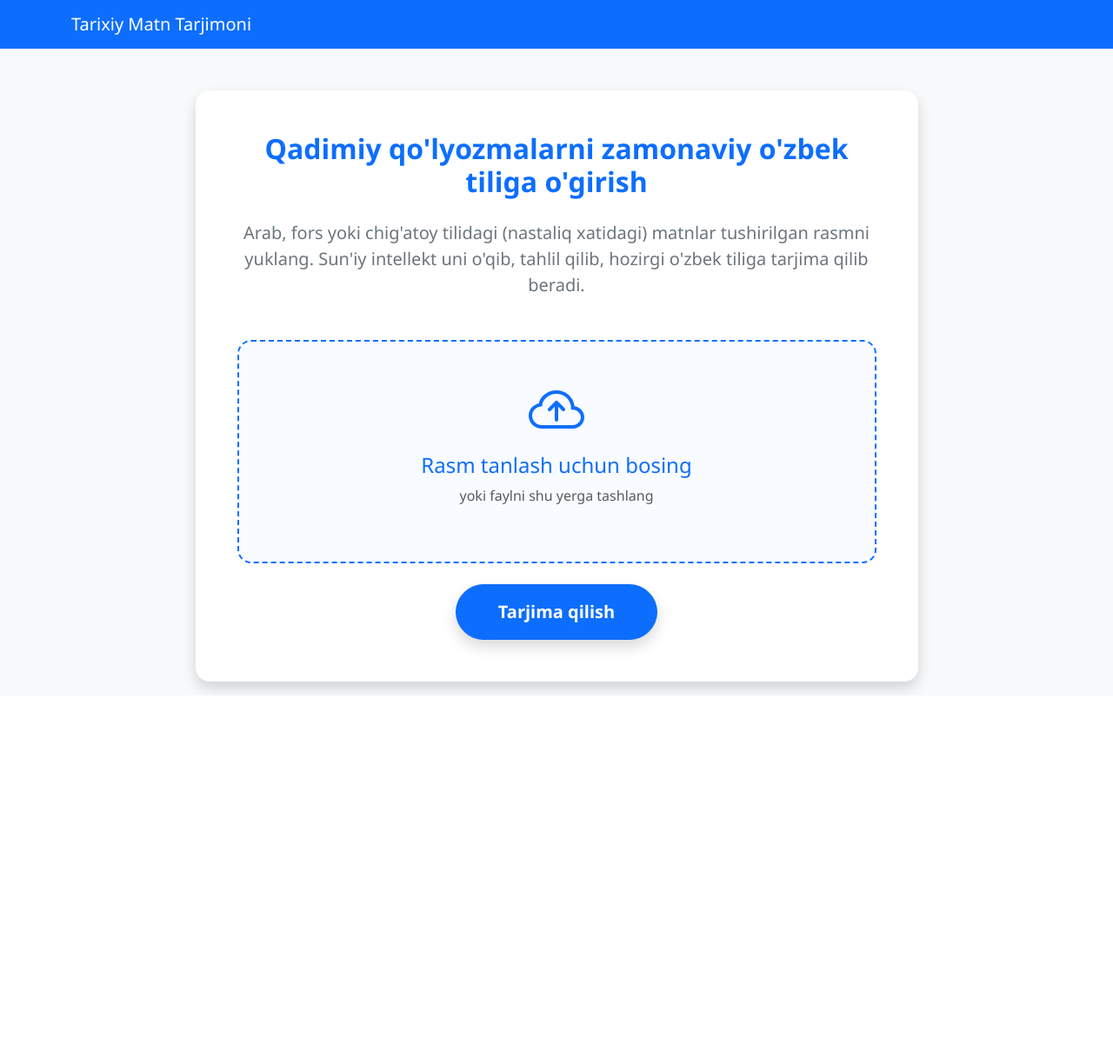
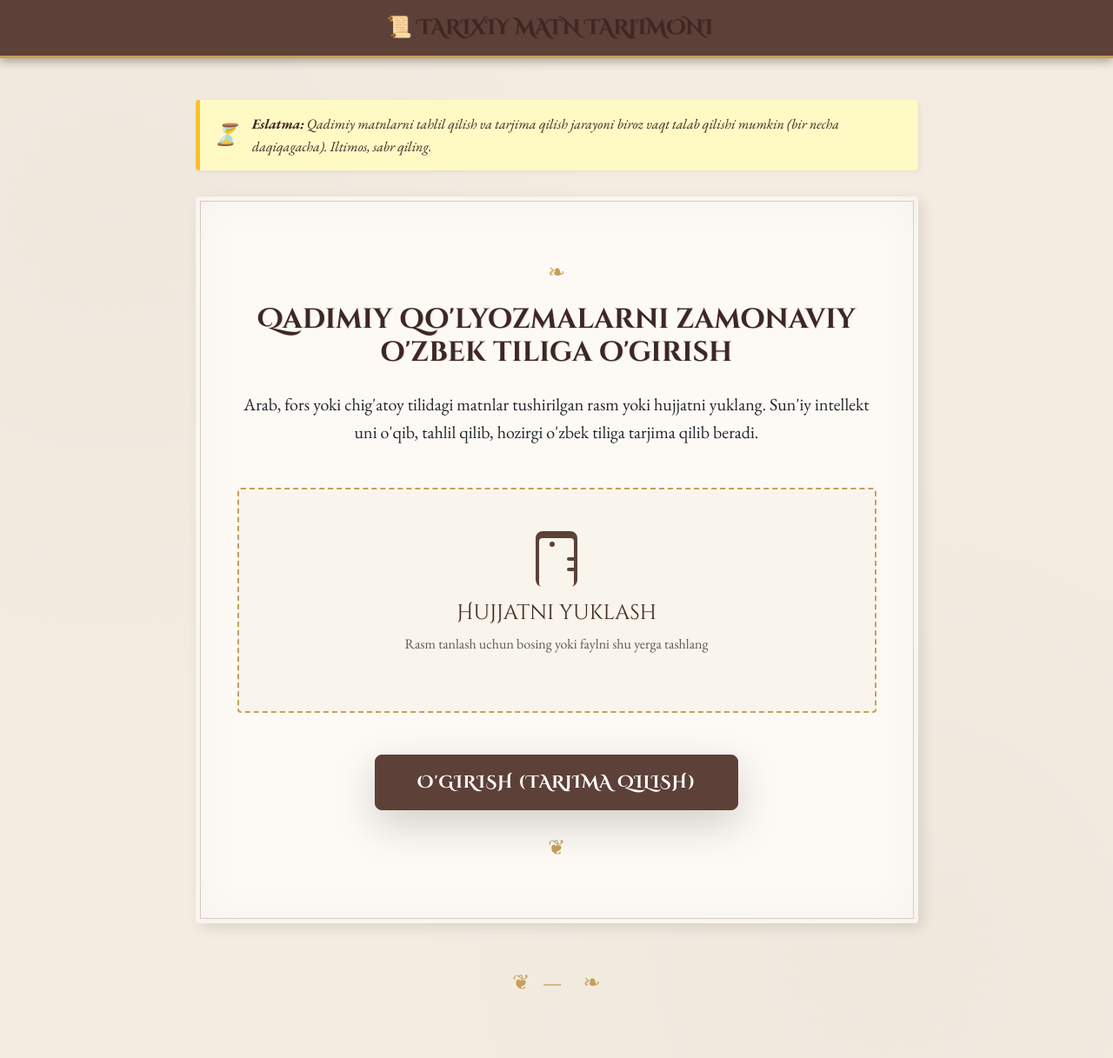
Before and after one commit to Asrorbekrustamovich/modernlanguage, a Flask app: page / in a window 1280 px wide. Shown: the whole page at 87% size. Before the commit the page ends 800 px from the top, so only its background shows below. Run offline with Flask 3, Linux system fonts and the light colour scheme.

Commit message:
animation added

```diff
--- a/static/style.css
+++ b/static/style.css
@@ -1,43 +1,214 @@
-body {
-    background-color: #f4f7f6;
-    font-family: 'Segoe UI', Tahoma, Geneva, Verdana, sans-serif;
+/* Historical Style Redesign */
+@import url('https://fonts.googleapis.com/css2?family=Cinzel+Decorative:wght@400;700;900&family=EB+Garamond:ital,wght@0,400..800;1,400..800&family=Lora:ital,wght@0,400..700;1,400..700&display=swap');
+
+:root {
+    --parchment: #f4ece1;
+    --ink: #3e2723;
+    --leather: #5d4037;
+    --gold: #c5a059;
+    --light-parchment: #fdfaf5;
+    --border-color: #8d6e63;
 }
 
+body {
+    background-color: var(--parchment);
+    background-image:
+        radial-gradient(circle at 10% 20%, rgba(0,0,0,0.02) 0%, transparent 40%),
+        radial-gradient(circle at 80% 90%, rgba(0,0,0,0.02) 0%, transparent 40%);
+    font-family: 'EB Garamond', serif;
+    color: var(--ink);
+    line-height: 1.6;
+    min-height: 100vh;
+}
+
+/* Typography */
+h1, h2, h3, h4, h5, .navbar-brand {
+    font-family: 'Cinzel Decorative', cursive;
+    color: var(--ink);
+    text-shadow: 1px 1px 1px rgba(0,0,0,0.1);
+}
+
+.text-primary {
+    color: var(--leather) !important;
+}
+
+/* Navigation */
+.navbar {
+    background-color: var(--leather) !important;
+    border-bottom: 3px solid var(--gold);
+    box-shadow: 0 4px 10px rgba(0,0,0,0.3);
+}
+
+.navbar-brand {
+    font-size: 1.5rem;
+    font-weight: 700;
+}
+
+/* Card Styling */
+.card {
+    background-color: var(--light-parchment);
+    border: 1px solid var(--border-color);
+    border-radius: 4px;
+    box-shadow:
+        5px 5px 15px rgba(0,0,0,0.1),
+        inset 0 0 50px rgba(93, 64, 55, 0.05);
+    position: relative;
+    overflow: hidden;
+}
+
+.card::before {
+    content: '';
+    position: absolute;
+    top: 5px; left: 5px; right: 5px; bottom: 5px;
+    border: 1px solid rgba(141, 110, 99, 0.3);
+    pointer-events: none;
+    z-index: 1;
+}
+
+.card-body {
+    position: relative;
+    z-index: 2;
+}
+
+/* Forms and Inputs */
 .upload-area {
-    background-color: #f8fbff;
+    border: 2px dashed var(--gold) !important;
+    background-color: rgba(197, 160, 89, 0.05);
     transition: all 0.3s ease;
 }
 
 .upload-area:hover {
-    background-color: #eaf3ff;
-    border-color: #0d6efd !important;
+    background-color: rgba(197, 160, 89, 0.1);
+    border-color: var(--leather) !important;
 }
 
-.border-dashed {
-    border-style: dashed !important;
+/* Buttons */
+.btn-primary {
+    background-color: var(--leather);
+    border-color: var(--leather);
+    font-family: 'Cinzel Decorative', cursive;
+    font-weight: 700;
+    text-transform: uppercase;
+    letter-spacing: 1px;
+    position: relative;
+    box-shadow: 2px 2px 8px rgba(0,0,0,0.2);
+    transition: all 0.2s ease;
 }
 
+.btn-primary:hover {
+    background-color: #4e342e;
+    border-color: #4e342e;
+    transform: translateY(-2px);
+    box-shadow: 4px 4px 12px rgba(0,0,0,0.3);
+}
+
+.btn-outline-primary {
+    color: var(--leather);
+    border-color: var(--leather);
+    font-family: 'Cinzel Decorative', cursive;
+}
+
+.btn-outline-primary:hover {
+    background-color: var(--leather);
+    border-color: var(--leather);
+}
+
+/* Result Content */
 .result-content {
-    font-size: 1.15rem;
-    line-height: 1.8;
-    color: #333;
+    font-size: 1.2rem;
+    font-family: 'Lora', serif;
+    white-space: pre-wrap;
 }
 
 .result-content h1, .result-content h2, .result-content h3 {
-    color: #0d6efd;
+    border-bottom: 2px solid var(--gold);
+    display: inline-block;
     margin-top: 1.5rem;
     margin-bottom: 1rem;
-    font-weight: 600;
 }
 
-.result-content p {
-    margin-bottom: 1.2rem;
+/* Decorative Ornaments */
+.ornament {
+    text-align: center;
+    margin: 20px 0;
+    color: var(--gold);
+    font-size: 1.5rem;
 }
 
-.result-content strong {
-    color: #2c3e50;
+/* Spinner adjustment */
+.spinner-border {
+    border-width: 0.2em;
+    color: var(--gold);
 }
 
-.pointer-events-none {
-    pointer-events: none;
+/* Animations */
+@keyframes inkBleed {
+    0% { filter: blur(5px); opacity: 0; transform: scale(0.98); }
+    100% { filter: blur(0); opacity: 1; transform: scale(1); }
 }
+
+@keyframes scrollOpen {
+    0% { height: 0; opacity: 0; }
+    100% { height: auto; opacity: 1; }
+}
+
+@keyframes quillWiggle {
+    0%, 100% { transform: rotate(-5deg); }
+    50% { transform: rotate(5deg); }
+}
+
+.animate-ink {
+    animation: inkBleed 1.5s ease-out forwards;
+}
+
+/* Custom Thematic Loader */
+.thematic-loader {
+    display: none;
+    text-align: center;
+    padding: 2rem;
+    background: rgba(244, 236, 225, 0.95);
+    border: 2px solid var(--leather);
+    box-shadow: 0 0 20px rgba(0,0,0,0.2);
+    position: absolute;
+    top: 50%;
+    left: 50%;
+    transform: translate(-50%, -50%);
+    z-index: 1000;
+    width: 80%;
+    max-width: 400px;
+}
+
+.loader-icon {
+    font-size: 3rem;
+    margin-bottom: 1rem;
+    display: inline-block;
+    animation: quillWiggle 0.5s infinite;
+}
+
+.loading-text {
+    font-family: 'Cinzel Decorative', cursive;
+    color: var(--leather);
+    font-weight: bold;
+}
+
+/* Warning Box */
+.historical-warning {
+    background-color: #fff9c4;
+    border-left: 5px solid #fbc02d;
+    padding: 15px;
+    margin-bottom: 30px;
+    font-style: italic;
+    box-shadow: 2px 2px 5px rgba(0,0,0,0.05);
+    display: flex;
+    align-items: center;
+    gap: 15px;
+}
+
+.warning-icon {
+    font-size: 1.5rem;
+}
+
+/* Transitions */
+.card, .btn, .upload-area {
+    transition: all 0.4s cubic-bezier(0.175, 0.885, 0.32, 1.275);
+}
--- a/templates/base.html
+++ b/templates/base.html
@@ -7,18 +7,18 @@
     <link href="https://cdn.jsdelivr.net/npm/bootstrap@5.3.0/dist/css/bootstrap.min.css" rel="stylesheet">
     <link rel="stylesheet" href="{{ url_for('static', filename='style.css') }}">
 </head>
-<body class="bg-light">
-    <nav class="navbar navbar-expand-lg navbar-dark bg-primary mb-4">
-        <div class="container">
-            <a class="navbar-brand" href="/">Tarixiy Matn Tarjimoni</a>
+<body>
+    <nav class="navbar navbar-expand-lg navbar-dark mb-5">
+        <div class="container justify-content-center">
+            <a class="navbar-brand text-uppercase" href="/">📜 Tarixiy Matn Tarjimoni</a>
         </div>
     </nav>
 
-    <div class="container">
+    <div class="container pb-5">
         {% with messages = get_flashed_messages(with_categories=true) %}
             {% if messages %}
                 {% for category, message in messages %}
-                    <div class="alert alert-{{ 'danger' if category == 'error' else 'success' }} alert-dismissible fade show shadow-sm" role="alert">
+                    <div class="alert alert-{{ 'danger' if category == 'error' else 'sepia' }} alert-dismissible fade show shadow-sm border-leather" role="alert">
                         {{ message }}
                         <button type="button" class="btn-close" data-bs-dismiss="alert" aria-label="Close"></button>
                     </div>
@@ -27,6 +27,10 @@
         {% endwith %}
 
         {% block content %}{% endblock %}
+
+        <div class="ornament mt-5">
+            ❦ &nbsp; — &nbsp; &nbsp; ❧
+        </div>
     </div>
 
     <script src="https://cdn.jsdelivr.net/npm/bootstrap@5.3.0/dist/js/bootstrap.bundle.min.js"></script>
--- a/templates/index.html
+++ b/templates/index.html
@@ -1,49 +1,70 @@
 {% extends 'base.html' %}
 
 {% block content %}
-<div class="row justify-content-center mt-5">
+<div class="row justify-content-center animate-ink">
     <div class="col-md-9">
-        <div class="card shadow border-0 rounded-4">
-            <div class="card-body p-5 text-center">
-                <h2 class="mb-4 text-primary fw-bold">Qadimiy qo'lyozmalarni zamonaviy o'zbek tiliga o'girish</h2>
-                <p class="text-secondary mb-5 fs-5">
-                    Arab, fors yoki chig'atoy tilidagi (nastaliq xatidagi) matnlar tushirilgan rasmni yuklang.
+        <!-- Historical Warning -->
+        <div class="historical-warning rounded-1 animate-ink" style="animation-delay: 0.5s;">
+            <span class="warning-icon">⏳</span>
+            <div>
+                <strong>Eslatma:</strong> Qadimiy matnlarni tahlil qilish va tarjima qilish jarayoni biroz vaqt talab qilishi mumkin (bir necha daqiqagacha). Iltimos, sabr qiling.
+            </div>
+        </div>
+
+        <div class="card border-0">
+            <div class="card-body p-5 text-center position-relative">
+                <!-- Special Loader Overlay -->
+                <div id="loader-overlay" class="thematic-loader rounded-1">
+                    <div class="loader-icon">🖋️</div>
+                    <div class="loading-text">Matn o'qilmoqda va tarjima qilinmoqda...</div>
+                    <p class="small text-muted mt-2">Bu jarayon bir necha daqiqa olishi mumkin</p>
+                </div>
+
+                <div id="main-content">
+                    <div class="ornament mb-3">❧</div>
+                    <h2 class="mb-4 fw-bold">Qadimiy qo'lyozmalarni zamonaviy o'zbek tiliga o'girish</h2>
+                    <p class="text-sepia mb-5 fs-5 italic">
+                        Arab, fors yoki chig'atoy tilidagi matnlar tushirilgan rasm yoki hujjatni yuklang.
                         Sun'iy intellekt uni o'qib, tahlil qilib, hozirgi o'zbek tiliga tarjima qilib beradi.
                     </p>
 
                     <form action="/" method="post" enctype="multipart/form-data">
-                    <div class="mb-4 upload-area p-5 border border-2 border-primary border-dashed rounded-4 position-relative">
-                        <input class="form-control file-input position-absolute w-100 h-100 top-0 start-0 opacity-0" type="file" id="file" name="file" accept="image/*" required style="cursor: pointer;">
+                        <div class="mb-5 upload-area p-5 rounded-1 position-relative">
+                            <input class="form-control file-input position-absolute w-100 h-100 top-0 start-0 opacity-0"
+                                type="file" id="file" name="file" accept="image/*" required style="cursor: pointer;">
                             <div class="upload-content pointer-events-none">
-                            <svg xmlns="http://www.w3.org/2000/svg" width="64" height="64" fill="currentColor" class="bi bi-cloud-arrow-up text-primary mb-3" viewBox="0 0 16 16">
-                                <path fill-rule="evenodd" d="M7.646 5.146a.5.5 0 0 1 .708 0l2 2a.5.5 0 0 1-.708.708L8.5 6.707V10.5a.5.5 0 0 1-1 0V6.707L6.354 7.854a.5.5 0 1 1-.708-.708l2-2z"/>
-                                <path d="M4.406 3.342A5.53 5.53 0 0 1 8 2c2.69 0 4.923 2 5.166 4.579C14.758 6.804 16 8.137 16 9.773 16 11.569 14.502 13 12.687 13H3.781C1.708 13 0 11.366 0 9.318c0-1.763 1.266-3.223 2.942-3.593.143-.863.698-1.723 1.464-2.383zm.653.757c-.757.653-1.153 1.44-1.153 2.056v.448l-.445.049C2.064 6.805 1 7.952 1 9.318 1 10.785 2.23 12 3.781 12h8.906C13.98 12 15 10.988 15 9.773c0-1.216-1.02-2.228-2.313-2.228h-.5v-.5C12.188 4.825 10.328 3 8 3a4.53 4.53 0 0 0-2.941 1.1z"/>
+                                <svg xmlns="http://www.w3.org/2000/svg" width="64" height="64" fill="currentColor"
+                                    class="bi bi-journal-richtext mb-3" viewBox="0 0 16 16" style="color: var(--leather);">
+                                    <path d="M7.5 3.75a.75.75 0 1 1-1.5 0 .75.75 0 0 1 1.5 0M11 8a.5.5 0 0 1 .5-.5h2a.5.5 0 0 1 0 1h-2A.5.5 0 0 1 11 8m.5 2.5a.5.5 0 0 0 0 1h2a.5.5 0 0 0 0-1z"/>
+                                    <path d="M2 2a2 2 0 0 1 2-2h8a2 2 0 0 1 2 2v12a2 2 0 0 1-2 2H4a2 2 0 0 1-2-2zm10 0H4a1 1 0 0 0-1 1v12a1 1 0 0 0 1 1h8a1 1 0 0 0 1-1V3a1 1 0 0 0-1-1"/>
                                 </svg>
-                            <h4 class="text-primary mb-2">Rasm tanlash uchun bosing</h4>
-                            <p class="text-muted mb-0">yoki faylni shu yerga tashlang</p>
+                                <h4 class="mb-2">Hujjatni yuklash</h4>
+                                <p class="text-muted mb-0">Rasm tanlash uchun bosing yoki faylni shu yerga tashlang</p>
                                 <p class="text-muted small mt-2 file-name-display"></p>
                             </div>
                         </div>
-                    <button type="submit" class="btn btn-primary btn-lg px-5 py-3 rounded-pill fw-bold shadow">
-                        <span class="spinner-border spinner-border-sm d-none me-2" role="status" aria-hidden="true"></span>
-                        Tarjima qilish
+                        <button type="submit" class="btn btn-primary btn-lg px-5 py-3 shadow-lg">
+                            O'girish (Tarjima qilish)
                         </button>
                     </form>
+                    <div class="ornament mt-4">❦</div>
+                </div>
             </div>
         </div>
     </div>
 </div>
 
 <script>
-    document.querySelector('.file-input').addEventListener('change', function(e) {
+    document.querySelector('.file-input').addEventListener('change', function (e) {
         var fileName = e.target.files[0] ? e.target.files[0].name : '';
         document.querySelector('.file-name-display').textContent = fileName ? 'Tanlangan fayl: ' + fileName : '';
     });
 
-    document.querySelector('form').addEventListener('submit', function() {
+    document.querySelector('form').addEventListener('submit', function () {
+        document.getElementById('main-content').style.opacity = '0.3';
+        document.getElementById('loader-overlay').style.display = 'block';
         const btn = this.querySelector('button[type="submit"]');
         btn.classList.add('disabled');
-        btn.querySelector('.spinner-border').classList.remove('d-none');
     });
 </script>
 {% endblock %}
```
Also changed, not shown: templates/result.html (+11 -8 lines). Lines whose indentation alone changed are shown as unchanged.
